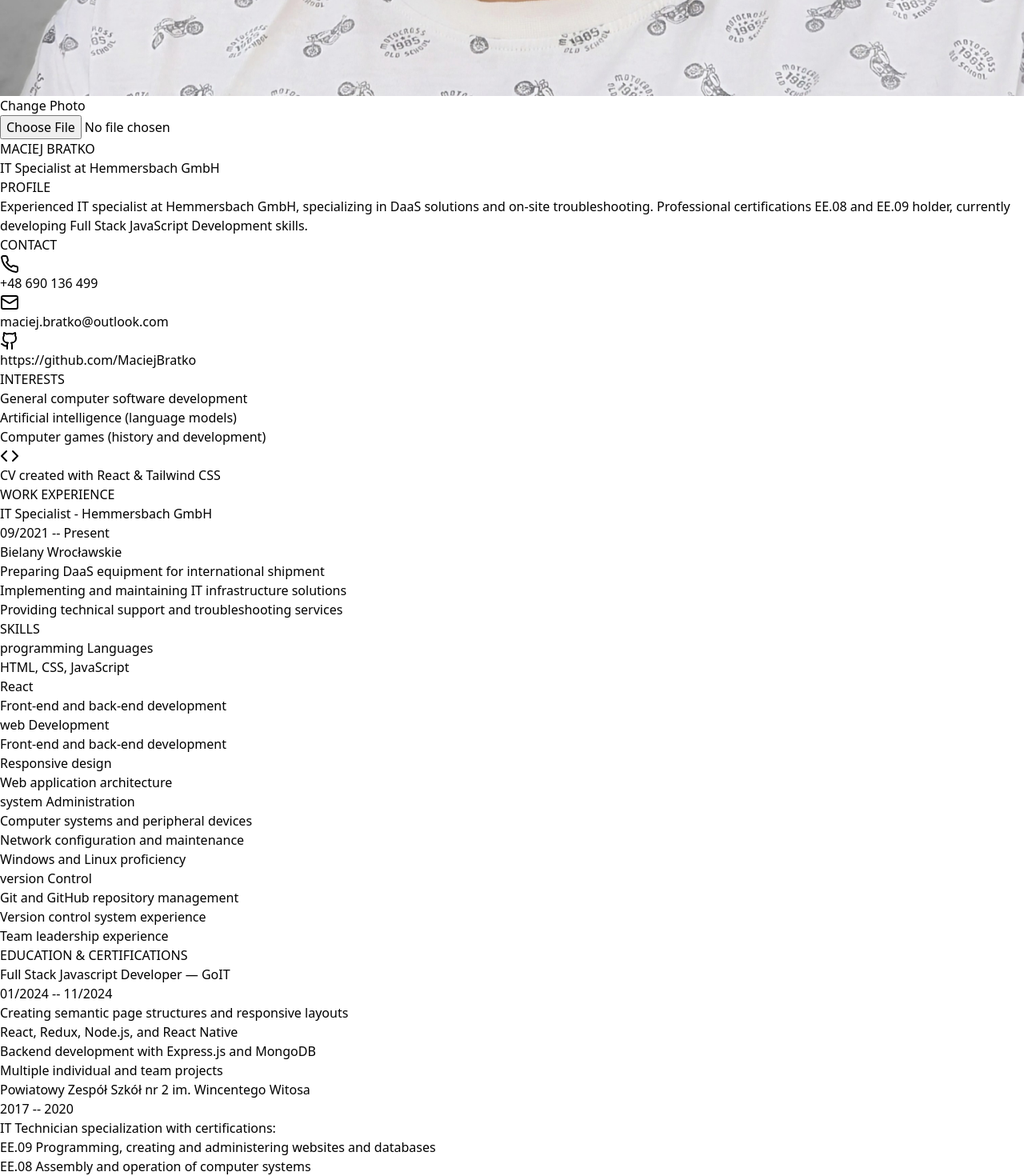
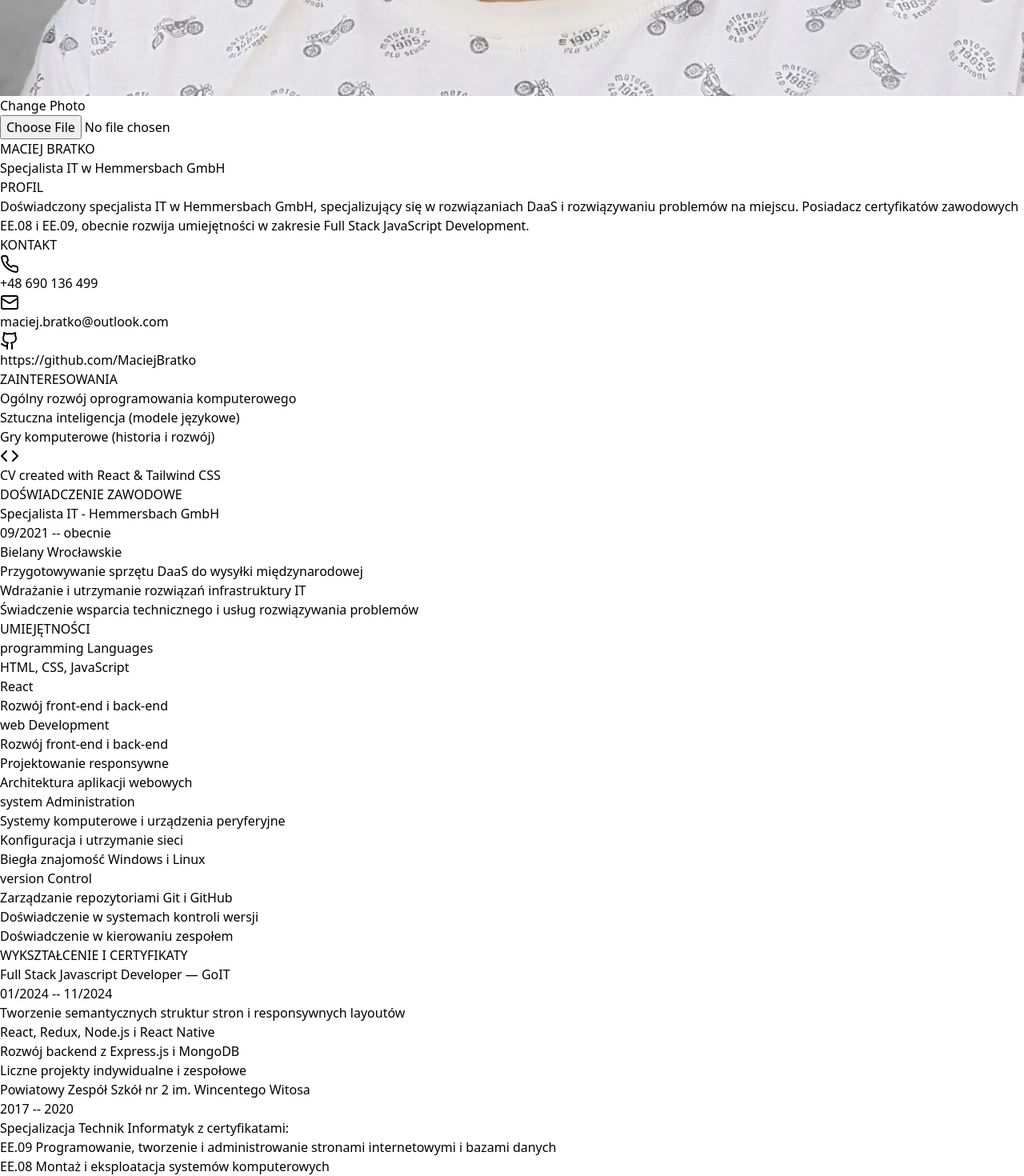
Before and after one commit to MaciejBratko/modern-cv, a React (Vite) app: page / in a window 1280 px wide. Shown: the part 1160-2630 px from the top of the page at 80% size. Built offline with nearby package versions, Linux system fonts and the light colour scheme.

Commit message:
polish version of the cvData.js

```diff
--- a/src/data/cvData.js
+++ b/src/data/cvData.js
@@ -1,83 +1,84 @@
 const cvData = {
   sectionTitles: {
-    profile: "PROFILE",
-    contact: "CONTACT",
-    interests: "INTERESTS",
-    workExperience: "WORK EXPERIENCE",
-    skills: "SKILLS",
-    education: "EDUCATION & CERTIFICATIONS"
+    profile: "PROFIL",
+    contact: "KONTAKT",
+    interests: "ZAINTERESOWANIA",
+    workExperience: "DOŚWIADCZENIE ZAWODOWE",
+    skills: "UMIEJĘTNOŚCI",
+    education: "WYKSZTAŁCENIE I CERTYFIKATY",
   },
   personalInfo: {
     name: "MACIEJ BRATKO",
-    title: "IT Specialist at Hemmersbach GmbH",
-    profile: "Experienced IT specialist at Hemmersbach GmbH, specializing in DaaS solutions and on-site troubleshooting. Professional certifications EE.08 and EE.09 holder, currently developing Full Stack JavaScript Development skills.",
+    title: "Specjalista IT w Hemmersbach GmbH",
+    profile:
+      "Doświadczony specjalista IT w Hemmersbach GmbH, specjalizujący się w rozwiązaniach DaaS i rozwiązywaniu problemów na miejscu. Posiadacz certyfikatów zawodowych EE.08 i EE.09, obecnie rozwija umiejętności w zakresie Full Stack JavaScript Development.",
     profilePicture: null,
     contact: {
       phone: "+48 690 136 499",
       email: "maciej.bratko@outlook.com",
-      github: "https://github.com/MaciejBratko"
+      github: "https://github.com/MaciejBratko",
     },
     interests: [
-      "General computer software development",
-      "Artificial intelligence (language models)",
-      "Computer games (history and development)"
-    ]
+      "Ogólny rozwój oprogramowania komputerowego",
+      "Sztuczna inteligencja (modele językowe)",
+      "Gry komputerowe (historia i rozwój)",
+    ],
   },
   workExperience: [
     {
-      title: "IT Specialist - Hemmersbach GmbH",
-      period: "09/2021 -- Present",
+      title: "Specjalista IT - Hemmersbach GmbH",
+      period: "09/2021 -- obecnie",
       location: "Bielany Wrocławskie",
       responsibilities: [
-        "Preparing DaaS equipment for international shipment",
-        "Implementing and maintaining IT infrastructure solutions",
-        "Providing technical support and troubleshooting services"
-      ]
-    }
+        "Przygotowywanie sprzętu DaaS do wysyłki międzynarodowej",
+        "Wdrażanie i utrzymanie rozwiązań infrastruktury IT",
+        "Świadczenie wsparcia technicznego i usług rozwiązywania problemów",
+      ],
+    },
   ],
   skills: {
     programmingLanguages: [
       "HTML, CSS, JavaScript",
       "React",
-      "Front-end and back-end development"
+      "Rozwój front-end i back-end",
     ],
     webDevelopment: [
-      "Front-end and back-end development",
-      "Responsive design",
-      "Web application architecture"
+      "Rozwój front-end i back-end",
+      "Projektowanie responsywne",
+      "Architektura aplikacji webowych",
     ],
     systemAdministration: [
-      "Computer systems and peripheral devices",
-      "Network configuration and maintenance",
-      "Windows and Linux proficiency"
+      "Systemy komputerowe i urządzenia peryferyjne",
+      "Konfiguracja i utrzymanie sieci",
+      "Biegła znajomość Windows i Linux",
     ],
     versionControl: [
-      "Git and GitHub repository management",
-      "Version control system experience",
-      "Team leadership experience"
-    ]
+      "Zarządzanie repozytoriami Git i GitHub",
+      "Doświadczenie w systemach kontroli wersji",
+      "Doświadczenie w kierowaniu zespołem",
+    ],
   },
   education: [
     {
       institution: "Full Stack Javascript Developer — GoIT",
       period: "01/2024 -- 11/2024",
       details: [
-        "Creating semantic page structures and responsive layouts",
-        "React, Redux, Node.js, and React Native",
-        "Backend development with Express.js and MongoDB",
-        "Multiple individual and team projects"
-      ]
+        "Tworzenie semantycznych struktur stron i responsywnych layoutów",
+        "React, Redux, Node.js i React Native",
+        "Rozwój backend z Express.js i MongoDB",
+        "Liczne projekty indywidualne i zespołowe",
+      ],
     },
     {
       institution: "Powiatowy Zespół Szkół nr 2 im. Wincentego Witosa",
       period: "2017 -- 2020",
-      description: "IT Technician specialization with certifications:",
+      description: "Specjalizacja Technik Informatyk z certyfikatami:",
       certifications: [
-        "EE.09 Programming, creating and administering websites and databases",
-        "EE.08 Assembly and operation of computer systems"
-      ]
-    }
-  ]
+        "EE.09 Programowanie, tworzenie i administrowanie stronami internetowymi i bazami danych",
+        "EE.08 Montaż i eksploatacja systemów komputerowych",
+      ],
+    },
+  ],
 };
 
 export default cvData;
```
